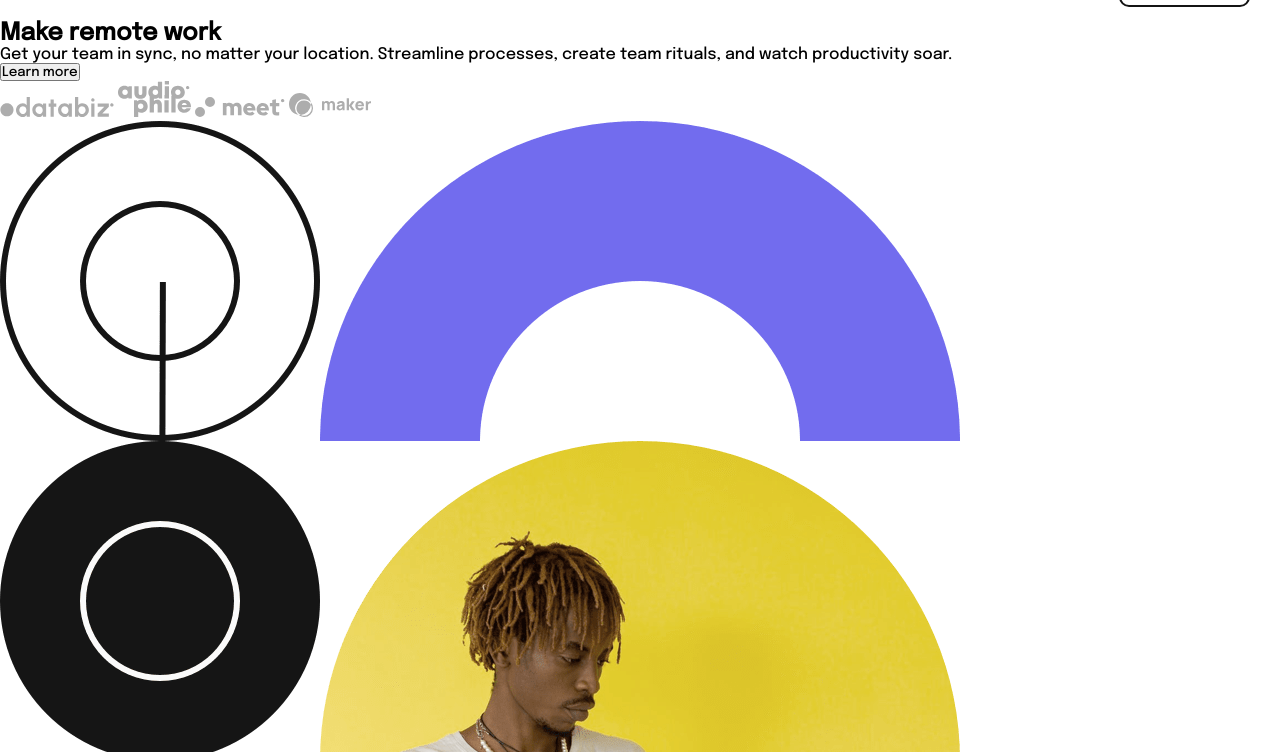
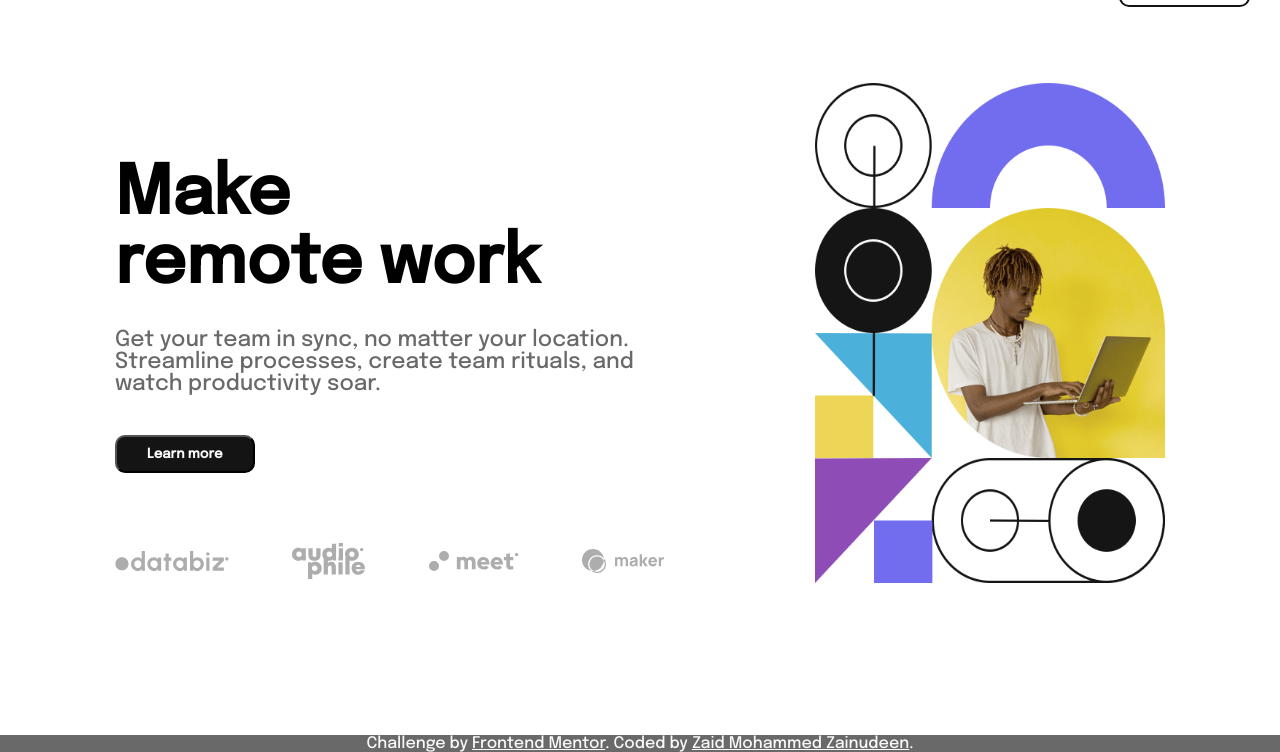
Before and after one commit to iamzaidmohammed/Intro-section-with-dropdown-navigation, a plain HTML site: page index.html in a window 1280 px wide. Shown: the part 48-800 px from the top of the page. Drawn offline with Linux system fonts and the light colour scheme.

Commit message:
Style desktop design

```diff
--- a/index.html
+++ b/index.html
@@ -75,7 +75,8 @@
 
     <section class="hero__page">
       <div class="left">
-        <h1 class="big__text">Make remote work</h1>
+        <h1 class="big__text">Make</h1>
+        <h1 class="big__text down">remote work</h1>
 
         <p class="small__text">
           Get your team in sync, no matter your location. Streamline processes,
--- a/style.css
+++ b/style.css
@@ -11,12 +11,18 @@
   font-family: "Epilogue";
 }
 
+body {
+  overflow: hidden;
+}
+
+/* Navbar */
 nav {
   display: grid;
   grid-template-columns: 1fr 8fr 1fr;
   align-items: center;
   justify-content: center;
   padding: 10px 30px;
+  width: 100vw;
 }
 
 .nav__links {
@@ -29,7 +35,6 @@ nav {
   display: none;
 }
 
-/* Dropdown Button */
 .dropbtn {
   color: var(--medium-gray);
   padding: 16px;
@@ -42,17 +47,16 @@ nav {
   color: var(--almost-black);
 }
 
-/* The container <div> - needed to position the dropdown content */
 .feature__dropdown,
 .company__dropdown {
   position: relative;
   display: inline-block;
 }
 
-/* Dropdown Content (Hidden by Default) */
 .dropdown-content {
   display: none;
   position: absolute;
+  left: -50px;
   background-color: var(--almost-white);
   min-width: 160px;
   border-radius: 10px;
@@ -60,20 +64,17 @@ nav {
   z-index: 1;
 }
 
-/* Links inside the dropdown */
 .dropdown-content a {
   color: black;
-  padding: 12px 16px;
+  padding: 8px 16px;
   text-decoration: none;
   display: block;
 }
 
-/* Change color of dropdown links on hover */
 .dropdown-content a:hover {
   background-color: #eee;
 }
 
-/* Show the dropdown menu on hover */
 .feature__dropdown:hover .dropdown-content,
 .company__dropdown:hover .dropdown-content {
   display: block;
@@ -110,3 +111,75 @@ nav {
 .register__btn:hover {
   color: var(--almost-black);
 }
+
+/* Hero Section */
+.hero__page {
+  display: flex;
+  align-items: center;
+  justify-content: space-between;
+  max-width: 1050px;
+  margin: auto;
+}
+
+.left {
+  padding: 140px 0 0 0;
+  margin-right: 150px;
+}
+
+.big__text {
+  font-size: 67px;
+}
+
+.down {
+  padding-bottom: 30px;
+}
+
+.small__text {
+  font-size: 22px;
+  color: var(--medium-gray);
+  padding-bottom: 40px;
+}
+
+.btn {
+  color: var(--almost-white);
+  background-color: var(--almost-black);
+  border-radius: 10px;
+  font-weight: 600;
+  padding: 10px 30px;
+  cursor: pointer;
+  transition: all 0.2s ease-in-out;
+}
+
+.btn:hover {
+  color: var(--almost-black);
+  background-color: var(--almost-white);
+}
+
+.img__sponsors {
+  display: flex;
+  align-items: center;
+  justify-content: space-between;
+  padding: 70px 0;
+}
+
+.desktop__img {
+  width: 350px;
+  height: 500px;
+}
+
+.mobile__img {
+  display: none;
+}
+
+footer {
+  position: fixed;
+  bottom: 0;
+  width: 100%;
+  background-color: var(--medium-gray);
+  text-align: center;
+  color: var(--almost-white);
+}
+
+footer a {
+  color: var(--almost-white);
+}
```
Also changed, not shown: screenshot.png (added).
